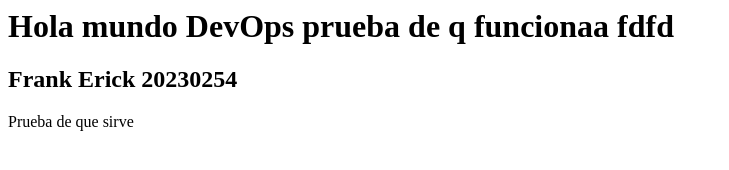
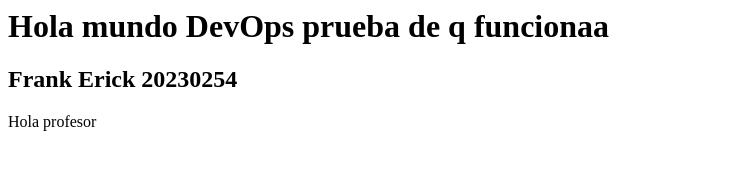
Before and after one commit to FrankMillon/primer-Parcial, a plain HTML site: page src/index.html in a window 1280 px wide. Shown: the whole page, without its empty margins (0-729 px from the left). Drawn offline with Linux system fonts and the light colour scheme.

Commit message:
prueba de que funciuna

```diff
--- a/src/index.html
+++ b/src/index.html
@@ -1,5 +1,5 @@
-<h1>Hola mundo DevOps prueba de q funcionaa fdfd </h1>
+<h1>Hola mundo DevOps prueba de q funcionaa </h1>
 
 <h2>Frank Erick 20230254</h2>
 
-<p>Prueba de que sirve</p>
+<p>Hola profesor</p>
```
